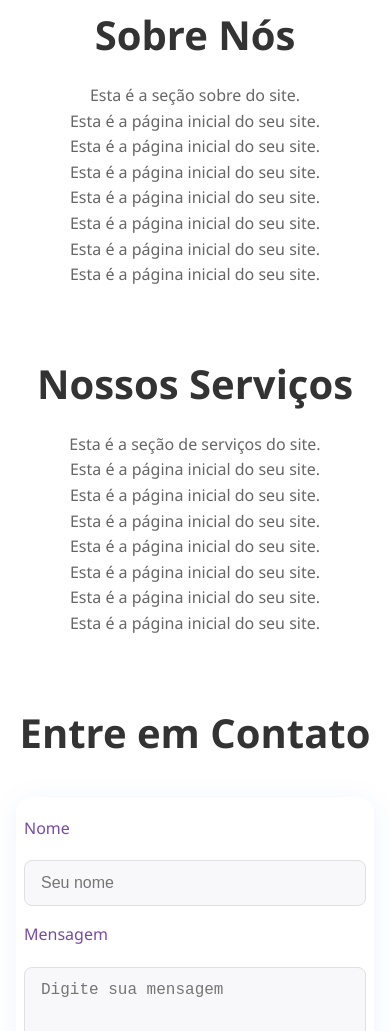
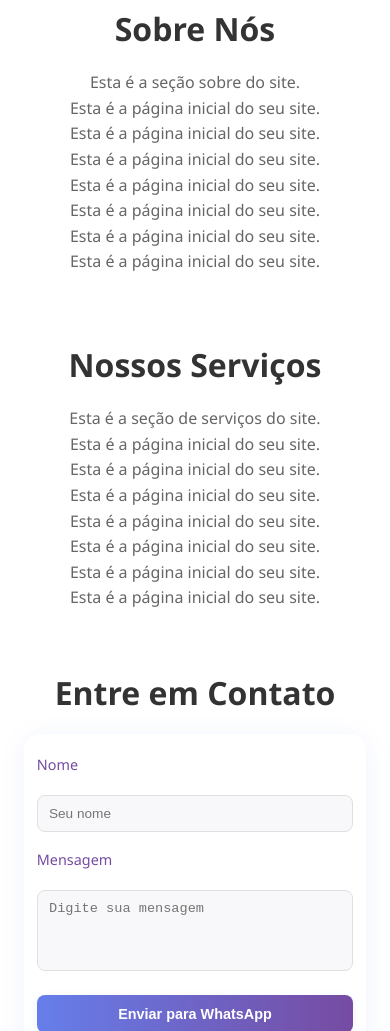
Before and after one commit to ryanreis/menu, a plain HTML site: page index.html in a window 390 px wide. Shown: the part 969-2000 px from the top of the page. Drawn offline with Linux system fonts and the light colour scheme.

Commit message:
Add files via upload

```diff
--- a/style.css
+++ b/style.css
@@ -133,6 +133,10 @@ section {
     max-width: 1200px;
     margin: 0 auto;
     padding: 2rem 0;
+}
+
+#contato {
+    padding: 2rem 1rem;
 }
 
 /* Seção home com mapa mental */
@@ -444,12 +448,73 @@ h2 {
     transform: translateY(-2px) scale(1.03);
 }
 
-@media (max-width: 600px) {
+@media (max-width: 768px) {
+    .contato-form {
+        max-width: 90vw;
+        padding: 1.5rem 1rem 1rem 1rem;
+        margin: 1rem auto 0 auto;
+    }
+
+    .contato-form label {
+        font-size: 0.9rem;
+    }
+
+    .contato-form input,
+    .contato-form textarea {
+        padding: 0.7rem 0.8rem;
+        font-size: 0.9rem;
+    }
+
+    .contato-form button {
+        font-size: 1rem;
+        padding: 0.8rem 0;
+    }
+
+    h2 {
+        font-size: 2rem;
+    }
+}
+
+@media (max-width: 480px) {
     .contato-form {
         max-width: 95vw;
-        padding: 1.2rem 0.5rem 1rem 0.5rem;
+        padding: 1.2rem 0.8rem 1rem 0.8rem;
     }
+
+    .contato-form input,
+    .contato-form textarea {
+        padding: 0.6rem 0.7rem;
+        font-size: 0.85rem;
+    }
+
     .contato-form button {
-        font-size: 1rem;
+        font-size: 0.9rem;
+        padding: 0.7rem 0;
+    }
+
+    #contato {
+        padding: 1.5rem 0.5rem;
     }
 }
+
+@media (max-width: 360px) {
+    .contato-form {
+        max-width: 98vw;
+        padding: 1rem 0.6rem 0.8rem 0.6rem;
+    }
+
+    .contato-form label {
+        font-size: 0.8rem;
+    }
+
+    .contato-form input,
+    .contato-form textarea {
+        padding: 0.5rem 0.6rem;
+        font-size: 0.8rem;
+    }
+
+    .contato-form button {
+        font-size: 0.85rem;
+        padding: 0.6rem 0;
+    }
+}
```
